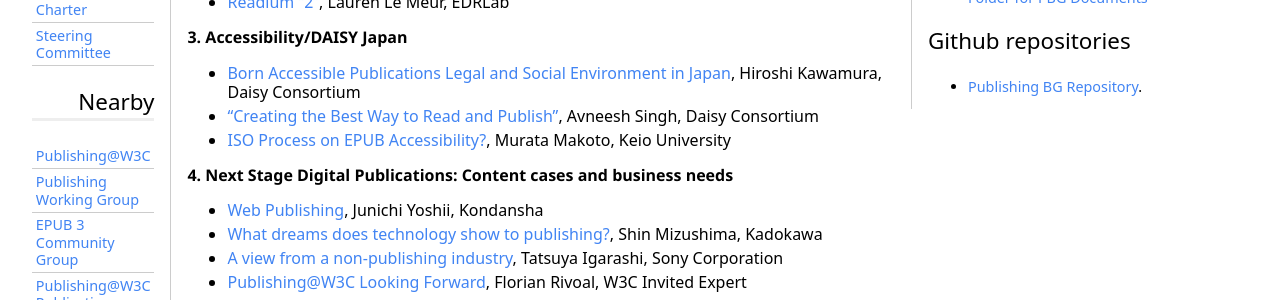
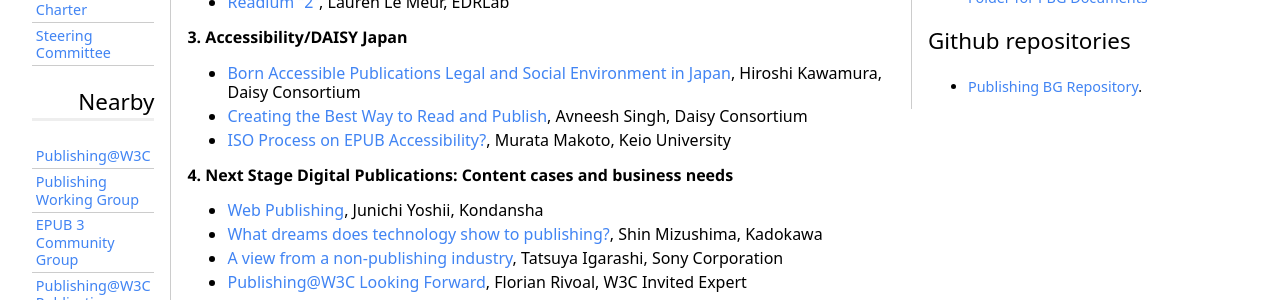
Before and after one commit to w3c/publ-bg, a Jekyll site: the page built from Meetings/Minutes/2019/TPAC_2019_slides/index.md, in a window 1280 px wide. Shown: the part 555-855 px from the top of the page. Built offline with Jekyll 4.4.1, drawn with Linux system fonts in a browser that asks for light colours; some web fonts are replaced; our own code applies the rules of GitHub Pages for plain Markdown files.

```diff
--- a/Meetings/Minutes/2019/TPAC_2019_slides/index.md
+++ b/Meetings/Minutes/2019/TPAC_2019_slides/index.md
@@ -18,7 +18,7 @@ layout: default
 
 **3. Accessibility/DAISY Japan**
 * [Born Accessible Publications Legal and Social Environment in Japan](./Rev_Kawamura_PBG_TPAC2019_rev.pdf), Hiroshi Kawamura, Daisy Consortium
-* ["Creating the Best Way to Read and Publish"](./Avneesh_PBG_TPAC2019-2.pdf), Avneesh Singh, Daisy Consortium
+* [Creating the Best Way to Read and Publish](./Avneesh_PBG_TPAC2019-2.pdf), Avneesh Singh, Daisy Consortium
 * [ISO Process on EPUB Accessibility?](./Murata_PBG_TPAC2019.pdf), Murata Makoto, Keio University
 
 **4. Next Stage	Digital	Publications:	Content	cases	and	business needs**
```
